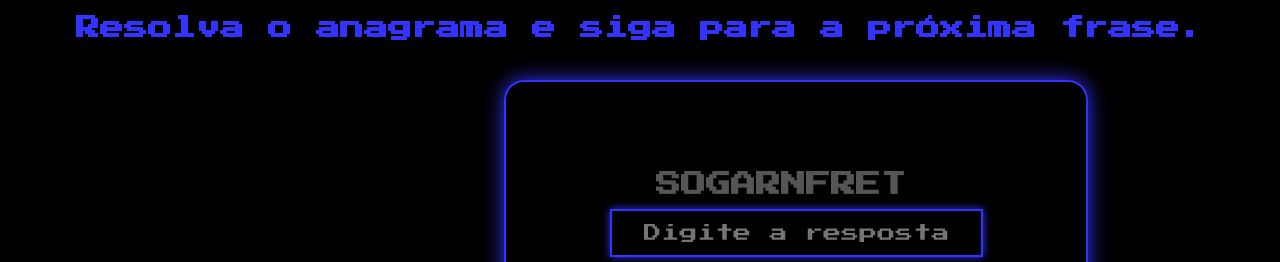
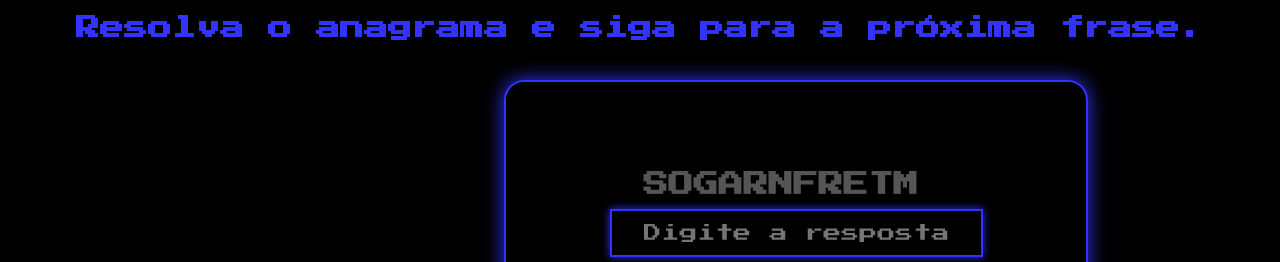
Before and after one commit to mirellaliraa/requiemminijogos, a plain HTML site: page dados corrompidos/index.html in a window 1280 px wide. Shown: the top 262 px of the page. Drawn offline with Linux system fonts and the light colour scheme.

Commit message:
24-06-2025

```diff
--- a/dados corrompidos/index.html
+++ b/dados corrompidos/index.html
@@ -11,7 +11,7 @@
     <h1>Resolva o anagrama e siga para a próxima frase.</h1>
     <div class="container">
         <div class="caixa">
-            <div class="anagrama" id="anagrama">SOGARNFRET</div>
+            <div class="anagrama" id="anagrama">SOGARNFRETM</div>
             <input type="text" id="resposta" placeholder="Digite a resposta">
             <button id="verificarBtn" onclick="verificarResposta()">➜</button>
         </div>
--- a/dados corrompidos/script.js
+++ b/dados corrompidos/script.js
@@ -1,5 +1,5 @@
 const palavras = [
-    { original: "Fragmentos", anagrama: "sogarnFret" },
+    { original: "Fragmentos", anagrama: "sogarnFretm" },
     { original: "do", anagrama: "od" },
     { original: "mundo", anagrama: "odmnu" },
     { original: "ainda", anagrama: "aidan" },
```
